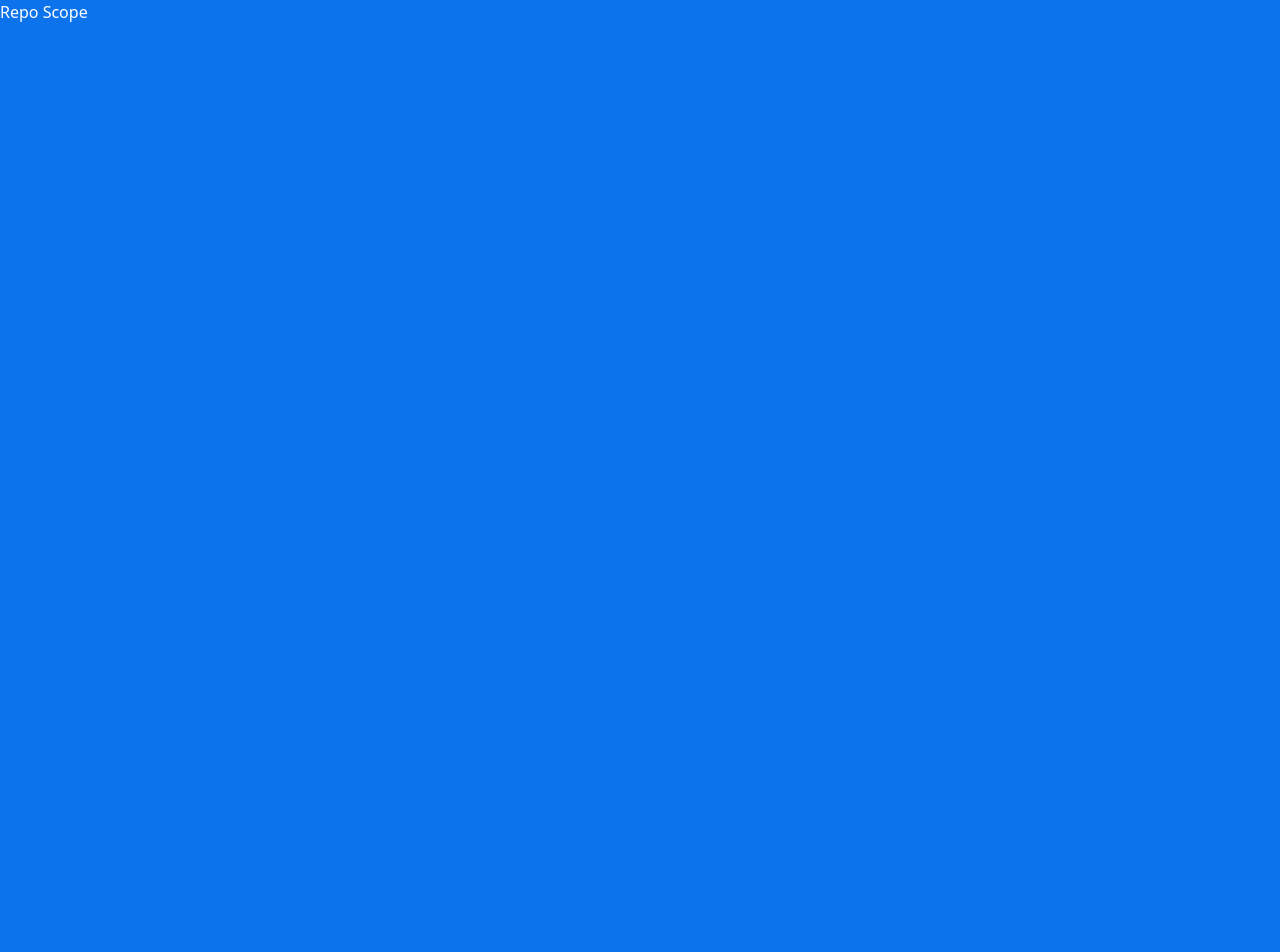
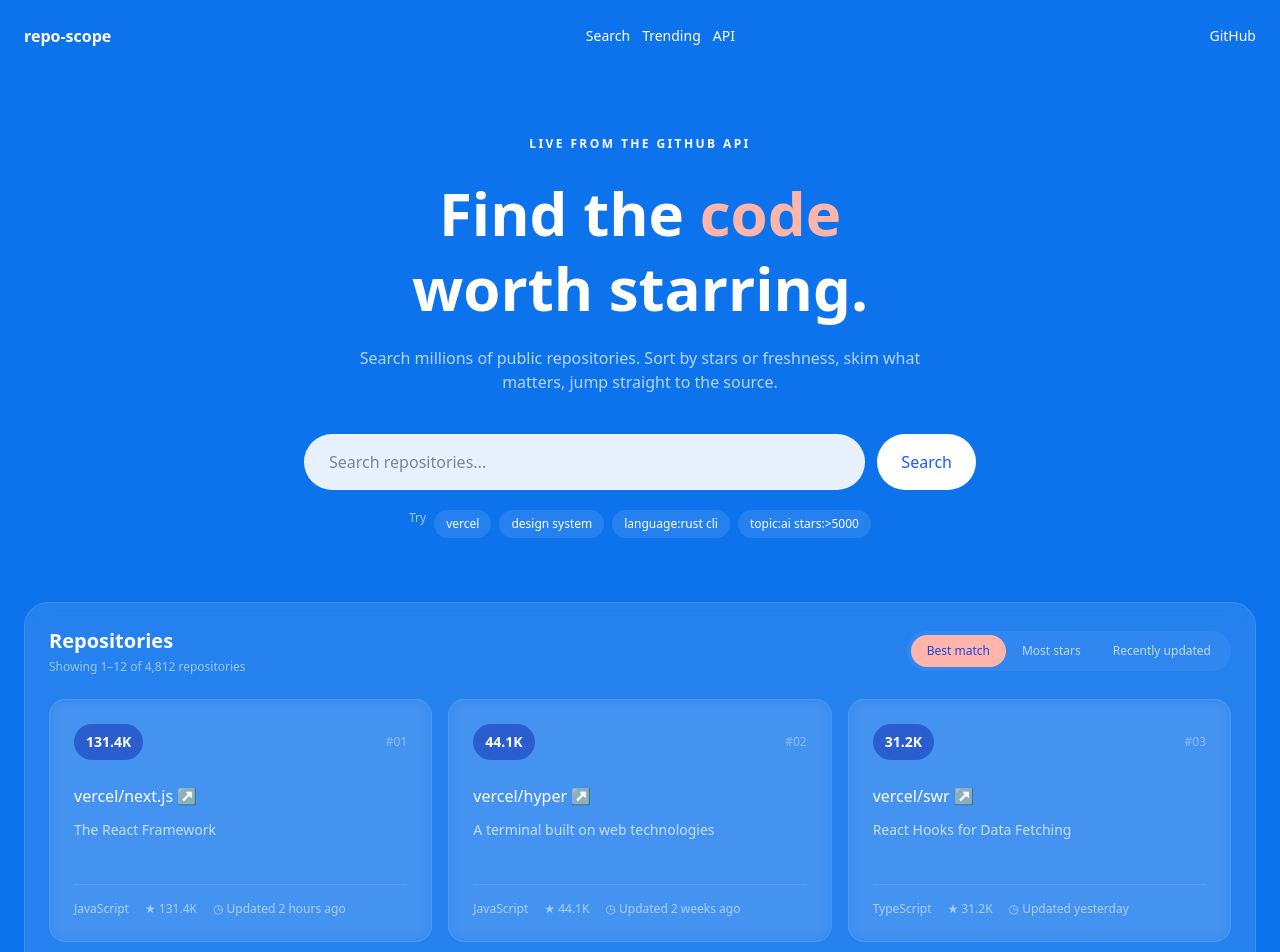
Before and after one commit to NicolasFiorese/repo-scope, a Next.js app: page / in a window 1280 px wide. Shown: the top 952 px of the page. Before the commit the page ends 800 px from the top, so only its background shows below. Built offline with nearby package versions, Linux system fonts and the light colour scheme.

Commit message:
feat: create initial repository search interface

```diff
--- a/src/app/page.tsx
+++ b/src/app/page.tsx
@@ -1,7 +1,16 @@
+import { Header } from "@/components/header";
+import { Hero } from "@/components/hero";
+import { RepositorySection } from "@/components/repository-section";
+
 export default function Home() {
   return (
-    <main>
-      <h1>Repo Scope</h1>
-    </main>
+    <>
+      <Header />
+
+      <main>
+        <Hero />
+        <RepositorySection />
+      </main>
+    </>
   );
 }
--- /dev/null
+++ b/src/components/header.tsx
@@ -0,0 +1,32 @@
+export function Header() {
+  return (
+    <header className="mx-auto flex w-full max-w-7xl items-center justify-between px-6 py-6">
+      <div className="font-semibold">
+        repo-scope
+      </div>
+
+      <nav className="flex items-center gap-3">
+        <a href="#" className="text-sm">
+          Search
+        </a>
+
+        <a href="#" className="text-sm">
+          Trending
+        </a>
+
+        <a href="#" className="text-sm">
+          API
+        </a>
+      </nav>
+
+      <a
+        href="https://github.com"
+        target="_blank"
+        rel="noreferrer"
+        className="text-sm"
+      >
+        GitHub
+      </a>
+    </header>
+  );
+}
--- /dev/null
+++ b/src/components/hero.tsx
@@ -0,0 +1,46 @@
+import { SearchField } from "@/components/search-field";
+
+export function Hero() {
+  return (
+    <section className="mx-auto flex w-full max-w-4xl flex-col items-center px-6 py-16 text-center">
+      <span className="mb-6 text-xs font-semibold uppercase tracking-[0.2em]">
+        Live from the GitHub API
+      </span>
+
+      <h1 className="text-5xl font-semibold leading-tight md:text-6xl">
+        Find the <span className="text-[#ffb5aa]">code</span>
+        <br />
+        worth starring.
+      </h1>
+
+      <p className="mt-5 max-w-xl text-base text-white/70">
+        Search millions of public repositories. Sort by stars or freshness,
+        skim what matters, jump straight to the source.
+      </p>
+
+      <div className="mt-10 w-full">
+        <SearchField />
+      </div>
+
+      <div className="mt-5 flex flex-wrap justify-center gap-2 text-xs">
+        <span className="text-white/60">Try</span>
+
+        <button type="button" className="rounded-full bg-white/10 px-3 py-1.5">
+          vercel
+        </button>
+
+        <button type="button" className="rounded-full bg-white/10 px-3 py-1.5">
+          design system
+        </button>
+
+        <button type="button" className="rounded-full bg-white/10 px-3 py-1.5">
+          language:rust cli
+        </button>
+
+        <button type="button" className="rounded-full bg-white/10 px-3 py-1.5">
+          topic:ai stars:&gt;5000
+        </button>
+      </div>
+    </section>
+  );
+}
--- /dev/null
+++ b/src/components/repository-card.tsx
@@ -0,0 +1,52 @@
+interface RepositoryCardProps {
+  rank: number;
+  stars: string;
+  name: string;
+  description: string;
+  language: string;
+  updatedAt: string;
+}
+
+export function RepositoryCard({
+  rank,
+  stars,
+  name,
+  description,
+  language,
+  updatedAt,
+}: RepositoryCardProps) {
+  return (
+    <article className="rounded-2xl border border-white/10 bg-white/5 p-6 backdrop-blur-sm">
+      <div className="flex items-center justify-between">
+        <span className="rounded-full bg-blue-800/60 px-3 py-2 text-sm font-semibold">
+          {stars}
+        </span>
+
+        <span className="text-xs text-white/40">
+          #{String(rank).padStart(2, "0")}
+        </span>
+      </div>
+
+      <div className="mt-6">
+        <a
+          href="#"
+          className="font-medium text-white hover:underline"
+        >
+          {name} ↗
+        </a>
+
+        <p className="mt-3 min-h-10 text-sm text-white/70">
+          {description}
+        </p>
+      </div>
+
+      <div className="mt-6 border-t border-white/10 pt-4">
+        <div className="flex flex-wrap items-center gap-4 text-xs text-white/55">
+          <span>{language}</span>
+          <span>★ {stars}</span>
+          <span>◷ {updatedAt}</span>
+        </div>
+      </div>
+    </article>
+  );
+}
--- /dev/null
+++ b/src/components/repository-section.tsx
@@ -0,0 +1,84 @@
+import { RepositoryCard } from "@/components/repository-card";
+import { SortControl } from "@/components/sort-control";
+
+const repositories = [
+  {
+    rank: 1,
+    stars: "131.4K",
+    name: "vercel/next.js",
+    description: "The React Framework",
+    language: "JavaScript",
+    updatedAt: "Updated 2 hours ago",
+  },
+  {
+    rank: 2,
+    stars: "44.1K",
+    name: "vercel/hyper",
+    description: "A terminal built on web technologies",
+    language: "JavaScript",
+    updatedAt: "Updated 2 weeks ago",
+  },
+  {
+    rank: 3,
+    stars: "31.2K",
+    name: "vercel/swr",
+    description: "React Hooks for Data Fetching",
+    language: "TypeScript",
+    updatedAt: "Updated yesterday",
+  },
+  {
+    rank: 4,
+    stars: "28K",
+    name: "vercel/turborepo",
+    description: "System optimized for JS and TS",
+    language: "Rust",
+    updatedAt: "Updated 5 hours ago",
+  },
+  {
+    rank: 5,
+    stars: "18.7K",
+    name: "vercel/ai",
+    description: "The AI Toolkit for TypeScript",
+    language: "TypeScript",
+    updatedAt: "Updated 3 hours ago",
+  },
+  {
+    rank: 6,
+    stars: "12.3K",
+    name: "vercel/satori",
+    description: "Library to convert HTML and CSS to SVG",
+    language: "TypeScript",
+    updatedAt: "Updated last month",
+  },
+];
+
+export function RepositorySection() {
+  return (
+    <section className="mx-auto w-full max-w-7xl px-6 pb-16">
+      <div className="rounded-3xl border border-white/10 bg-white/10 p-6 backdrop-blur-md">
+        <div className="mb-6 flex items-center justify-between gap-6">
+          <div>
+            <h2 className="text-xl font-semibold">
+              Repositories
+            </h2>
+
+            <p className="mt-1 text-xs text-white/55">
+              Showing 1–12 of 4,812 repositories
+            </p>
+          </div>
+
+          <SortControl />
+        </div>
+
+        <div className="grid grid-cols-1 gap-4 md:grid-cols-2 lg:grid-cols-3">
+          {repositories.map((repository) => (
+            <RepositoryCard
+              key={repository.rank}
+              {...repository}
+            />
+          ))}
+        </div>
+      </div>
+    </section>
+  );
+}
--- /dev/null
+++ b/src/components/search-field.tsx
@@ -0,0 +1,24 @@
+export function SearchField() {
+  return (
+    <form className="mx-auto flex w-full max-w-2xl items-center gap-3">
+      <label htmlFor="repository-search" className="sr-only">
+        Search repositories
+      </label>
+
+      <input
+        id="repository-search"
+        name="search"
+        type="search"
+        placeholder="Search repositories..."
+        className="h-14 flex-1 rounded-full border border-white/20 bg-white/90 px-6 text-slate-900 outline-none"
+      />
+
+      <button
+        type="submit"
+        className="h-14 rounded-full bg-white px-6 font-medium text-blue-600"
+      >
+        Search
+      </button>
+    </form>
+  );
+}
--- /dev/null
+++ b/src/components/sort-control.tsx
@@ -0,0 +1,26 @@
+export function SortControl() {
+  return (
+    <div className="flex items-center rounded-full bg-white/5 p-1">
+      <button
+        type="button"
+        className="rounded-full bg-[#ffb5aa] px-4 py-2 text-xs font-medium text-blue-700"
+      >
+        Best match
+      </button>
+
+      <button
+        type="button"
+        className="rounded-full px-4 py-2 text-xs text-white/70"
+      >
+        Most stars
+      </button>
+
+      <button
+        type="button"
+        className="rounded-full px-4 py-2 text-xs text-white/70"
+      >
+        Recently updated
+      </button>
+    </div>
+  );
+}
```
